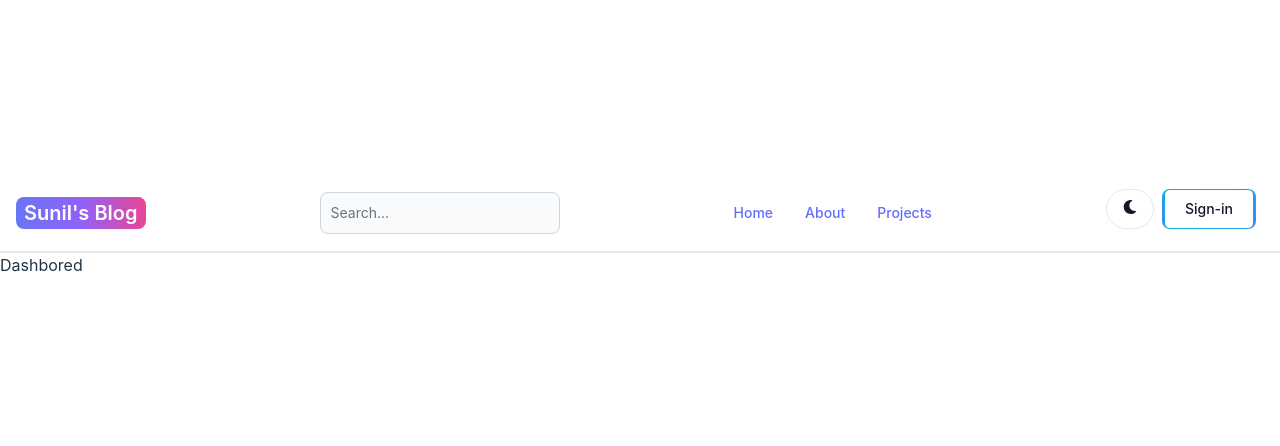
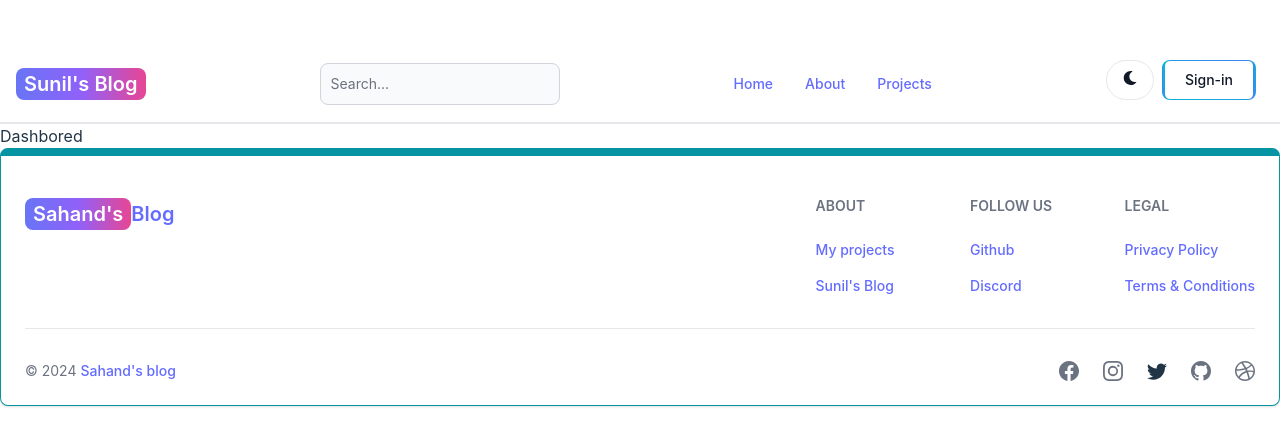
Before and after one commit to Sunilverma99/Blog-Application, a React (Vite) app in the folder my-project/: page /dashbored in a window 1280 px wide. Shown: the part 174-620 px from the top of the page. Built offline with nearby package versions, Linux system fonts and the light colour scheme.

Commit message:
Adding the footer

```diff
--- a/my-project/src/App.jsx
+++ b/my-project/src/App.jsx
@@ -6,6 +6,7 @@
 import Signup from './pages/Signup.jsx'
 import Dashbord from './pages/Dashbored.jsx'
 import Header from './components/Header.jsx';
+import FooterCom from './components/Footer.jsx';
 import { Toaster } from 'react-hot-toast';
 function App() {
   return (
@@ -18,6 +19,7 @@
        <Route  path="/sign-up" element={<Signup/>}/>
        <Route  path="/dashbored" element={<Dashbord/>}/>
     </Routes>
+    <FooterCom/>
     <Toaster/>
     </BrowserRouter>
   )
--- /dev/null
+++ b/my-project/src/components/Footer.jsx
@@ -0,0 +1,81 @@
+import { Footer } from 'flowbite-react';
+import { Link } from 'react-router-dom';
+import { BsFacebook, BsInstagram, BsTwitter, BsGithub, BsDribbble } from 'react-icons/bs';
+export default function FooterCom() {
+  return (
+    <Footer container className='border border-t-8 border-teal-500'>
+      <div className='w-full max-w-7xl mx-auto'>
+        <div className='grid w-full justify-between sm:flex md:grid-cols-1'>
+          <div className='mt-5'>
+            <Link
+              to='/'
+              className='self-center whitespace-nowrap text-lg sm:text-xl font-semibold dark:text-white'
+            >
+              <span className='px-2 py-1 bg-gradient-to-r from-indigo-500 via-purple-500 to-pink-500 rounded-lg text-white'>
+                Sahand's
+              </span>
+              Blog
+            </Link>
+          </div>
+          <div className='grid grid-cols-2 gap-8 mt-4 sm:grid-cols-3 sm:gap-6'>
+            <div>
+              <Footer.Title title='About' />
+              <Footer.LinkGroup col>
+                <Footer.Link
+                  href='#'
+                  target='_blank'
+                  rel='noopener noreferrer'
+                >
+                  My projects
+                </Footer.Link>
+                <Footer.Link
+                  href='/about'
+                  target='_blank'
+                  rel='noopener noreferrer'
+                >
+                  Sunil's Blog
+                </Footer.Link>
+              </Footer.LinkGroup>
+            </div>
+            <div>
+              <Footer.Title title='Follow us' />
+              <Footer.LinkGroup col>
+                <Footer.Link
+                  href='https://www.github.com/Sunilverma99'
+                  target='_blank'
+                  rel='noopener noreferrer'
+                >
+                  Github
+                </Footer.Link>
+                <Footer.Link href='#'>Discord</Footer.Link>
+              </Footer.LinkGroup>
+            </div>
+            <div>
+              <Footer.Title title='Legal' />
+              <Footer.LinkGroup col>
+                <Footer.Link href='#'>Privacy Policy</Footer.Link>
+                <Footer.Link href='#'>Terms &amp; Conditions</Footer.Link>
+              </Footer.LinkGroup>
+            </div>
+          </div>
+        </div>
+        <Footer.Divider />
+        <div className='w-full sm:flex sm:items-center sm:justify-between'>
+          <Footer.Copyright
+            href='#'
+            by="Sahand's blog"
+            year={new Date().getFullYear()}
+          />
+          <div className="flex gap-6 sm:mt-0 mt-4 sm:justify-center">
+            <Footer.Icon href='#' icon={BsFacebook}/>
+            <Footer.Icon href='#' icon={BsInstagram}/>
+            <Footer.Icon href='' icon={BsTwitter}/>
+            <Footer.Icon href='https://github.com/Sunilverma99' icon={BsGithub}/>
+            <Footer.Icon href='#' icon={BsDribbble}/>
+
+          </div>
+        </div>
+      </div>
+    </Footer>
+  );
+}
```
